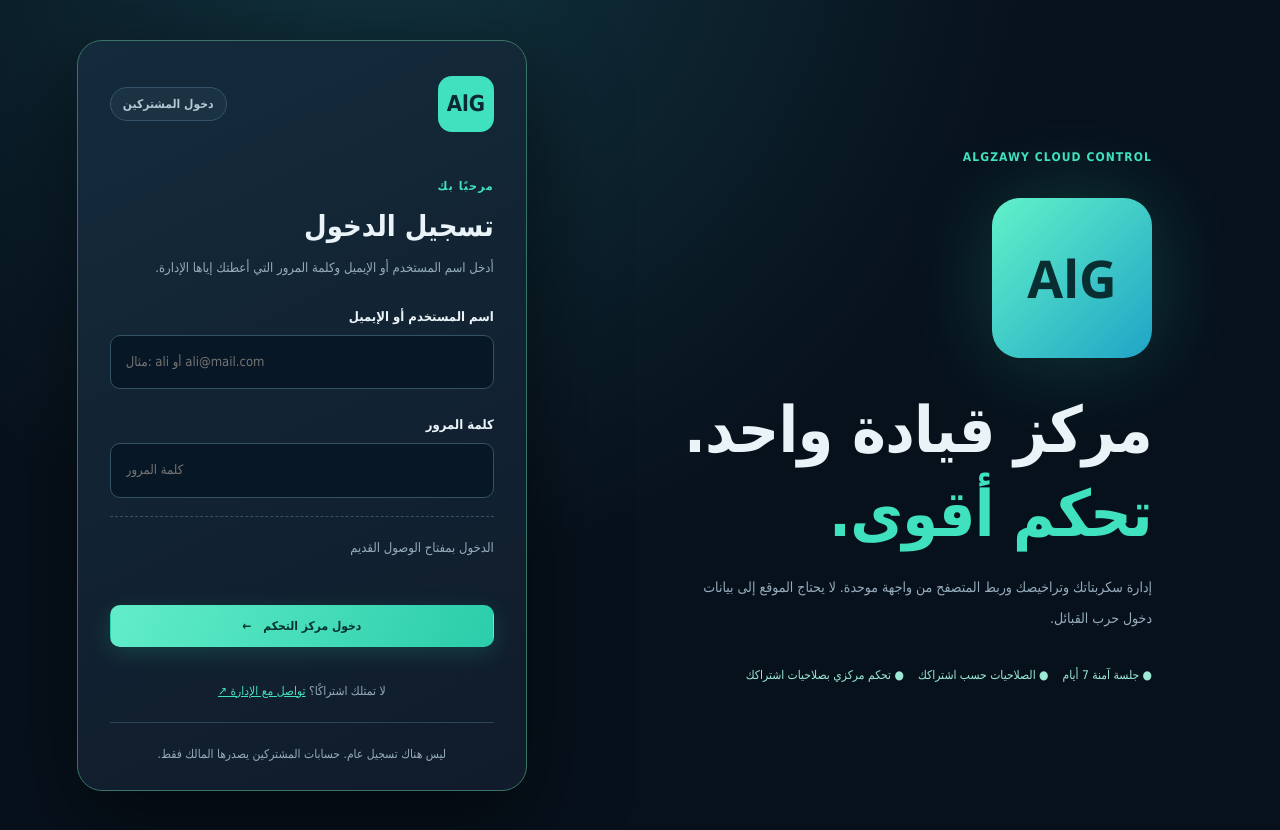
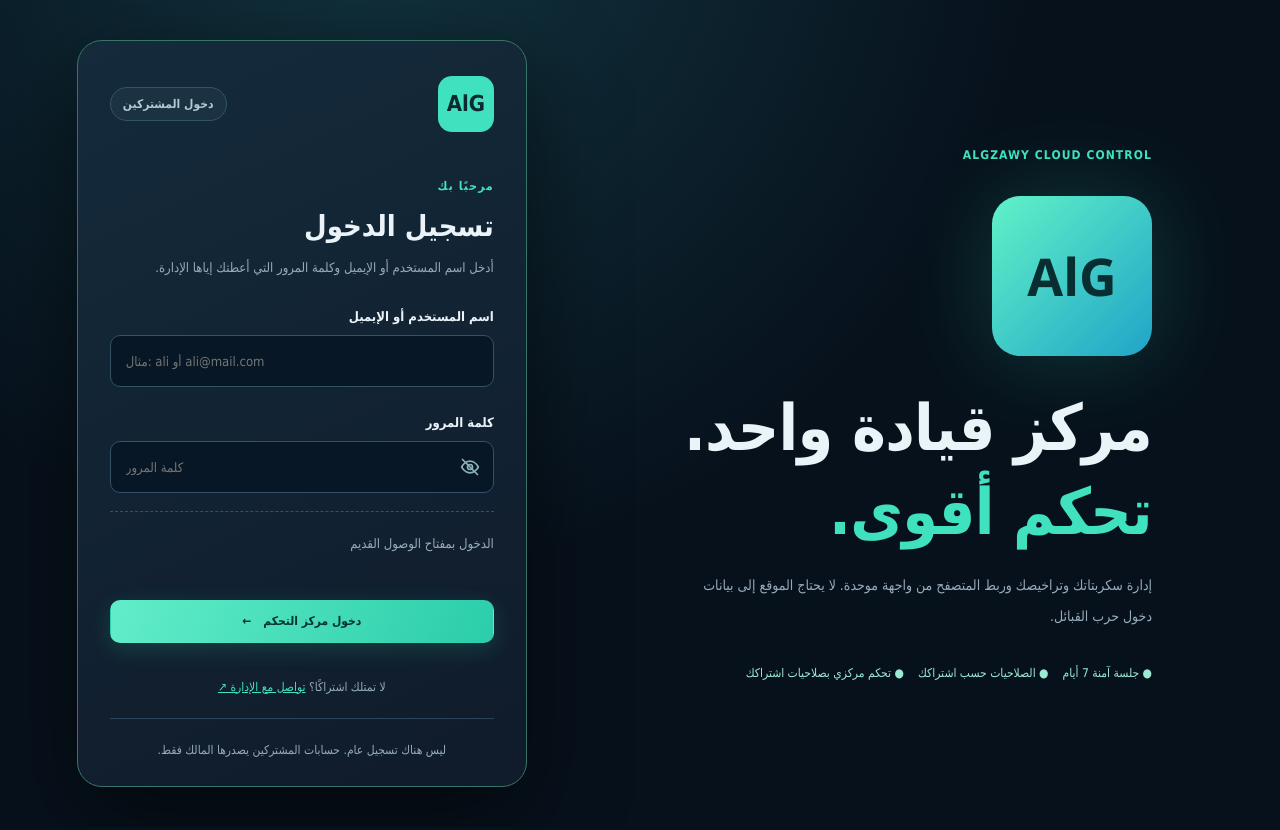
Before and after one commit to TW-AlGzawy/AlGzawy-Scripts-Distribution, a plain HTML site: page portal/v2/index.html in a window 1280 px wide. Drawn offline with Linux system fonts and the light colour scheme; no server answers.

Commit message:
feat(portal): eye toggle + equal fields on subscriber login (#85)
Claude-Session: https://claude.ai/code/session_01JCXDzjQ5TTTHtaQLfM2LxY

Co-authored-by: Claude <noreply@anthropic.com>

```diff
--- a/portal/v2/app.css
+++ b/portal/v2/app.css
@@ -131,3 +131,9 @@ small,.small{font-size:12px}
 
 .key-fallback{margin-top:18px;border-top:1px dashed #345266;padding-top:12px}.key-fallback summary{cursor:pointer;color:var(--muted);font-size:13px;min-height:40px;display:flex;align-items:center}.key-fallback label{margin-top:12px}
 .pw-gate{position:fixed;inset:0;z-index:50;display:grid;place-items:center;padding:20px;background:#050d16ee;overflow:auto}.pw-gate[hidden]{display:none}.pw-gate .login-card{width:min(440px,100%)}
+
+.pw-field{position:relative}.pw-field>input{padding-right:50px!important}
+.pw-eye{position:absolute;top:0;right:0;bottom:0;width:48px;border:0;background:transparent;color:#8fb0bd;display:grid;place-items:center;cursor:pointer;border-radius:0 10px 10px 0}
+.pw-eye:hover,.pw-eye:focus-visible{color:var(--teal)}.pw-eye:focus-visible{outline:2px solid var(--teal);outline-offset:-2px}
+.pw-eye .eye-open{display:none}.pw-eye .eye-closed{display:block}.pw-eye.is-revealed .eye-open{display:block}.pw-eye.is-revealed .eye-closed{display:none}
+.login-card input{height:52px;box-sizing:border-box}
--- a/portal/v2/app.js
+++ b/portal/v2/app.js
@@ -691,6 +691,22 @@ $('telegramUnlink').addEventListener('click',async()=>{
 });
 
 $('runDiagnostics').addEventListener('click',()=>void runDiagnostics());
+// Eye toggle inside every password field of the login cards (same pattern as the admin login).
+(()=>{
+  const eye='<svg class="eye-open" viewBox="0 0 24 24" width="20" height="20" fill="none" stroke="currentColor" stroke-width="2" stroke-linecap="round" stroke-linejoin="round" aria-hidden="true"><path d="M2 12s3.6-7 10-7 10 7 10 7-3.6 7-10 7S2 12 2 12z"/><circle cx="12" cy="12" r="3"/></svg><svg class="eye-closed" viewBox="0 0 24 24" width="20" height="20" fill="none" stroke="currentColor" stroke-width="2" stroke-linecap="round" stroke-linejoin="round" aria-hidden="true"><path d="M2 12s3.6-7 10-7 10 7 10 7-3.6 7-10 7S2 12 2 12z"/><circle cx="12" cy="12" r="3"/><path d="M3 3l18 18"/></svg>';
+  for(const input of document.querySelectorAll('.login-card input[type="password"]')){
+    const wrap=document.createElement('div');wrap.className='pw-field';
+    input.parentNode.insertBefore(wrap,input);wrap.appendChild(input);
+    const b=document.createElement('button');b.type='button';b.className='pw-eye';b.innerHTML=eye;
+    b.setAttribute('aria-label','إظهار كلمة المرور');b.setAttribute('aria-pressed','false');
+    b.addEventListener('click',()=>{
+      const show=input.type==='password';input.type=show?'text':'password';
+      b.classList.toggle('is-revealed',show);b.setAttribute('aria-pressed',String(show));
+      b.setAttribute('aria-label',show?'إخفاء كلمة المرور':'إظهار كلمة المرور');
+    });
+    wrap.appendChild(b);
+  }
+})();
 function showPwGate(){$('pwGate').hidden=false;$('pwError').textContent='';$('pwCurrent').focus();}
 async function afterLogin(session){
   state.csrf=session.csrfToken;state.expiresAt=session.expiresAt||0;
```
